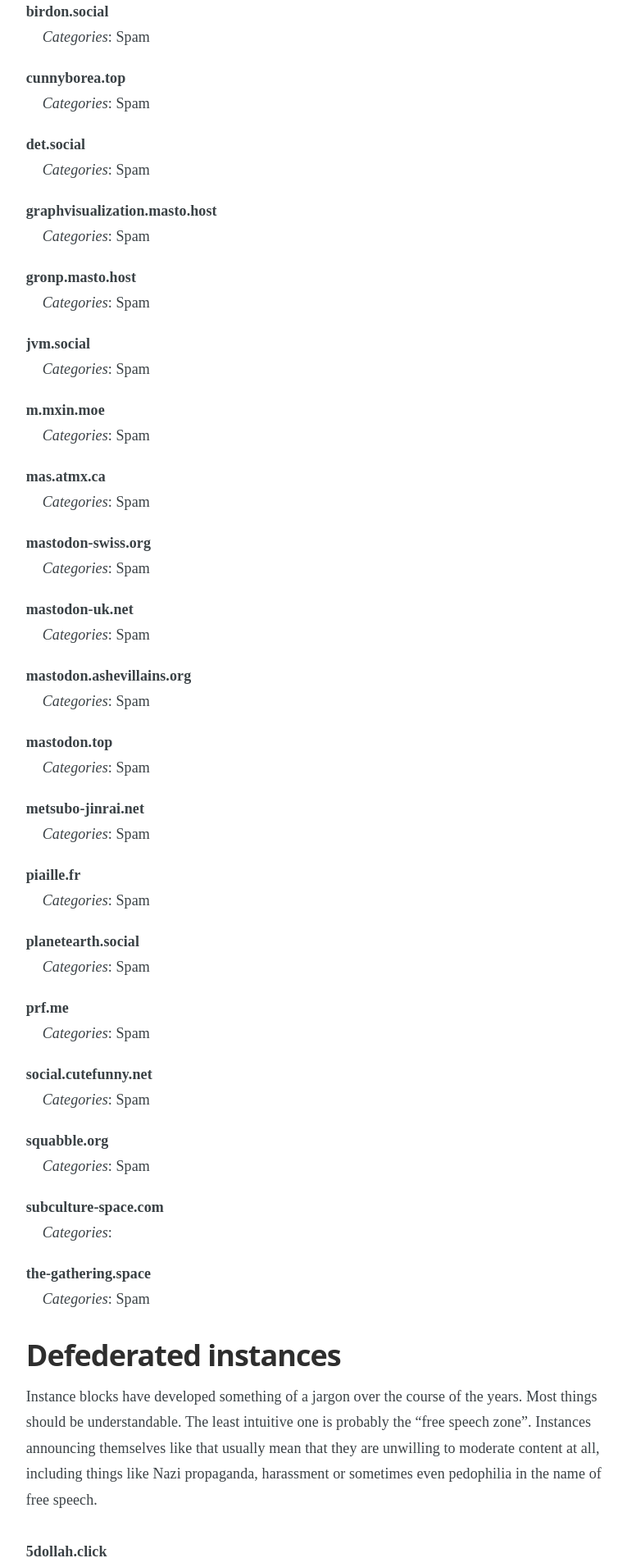
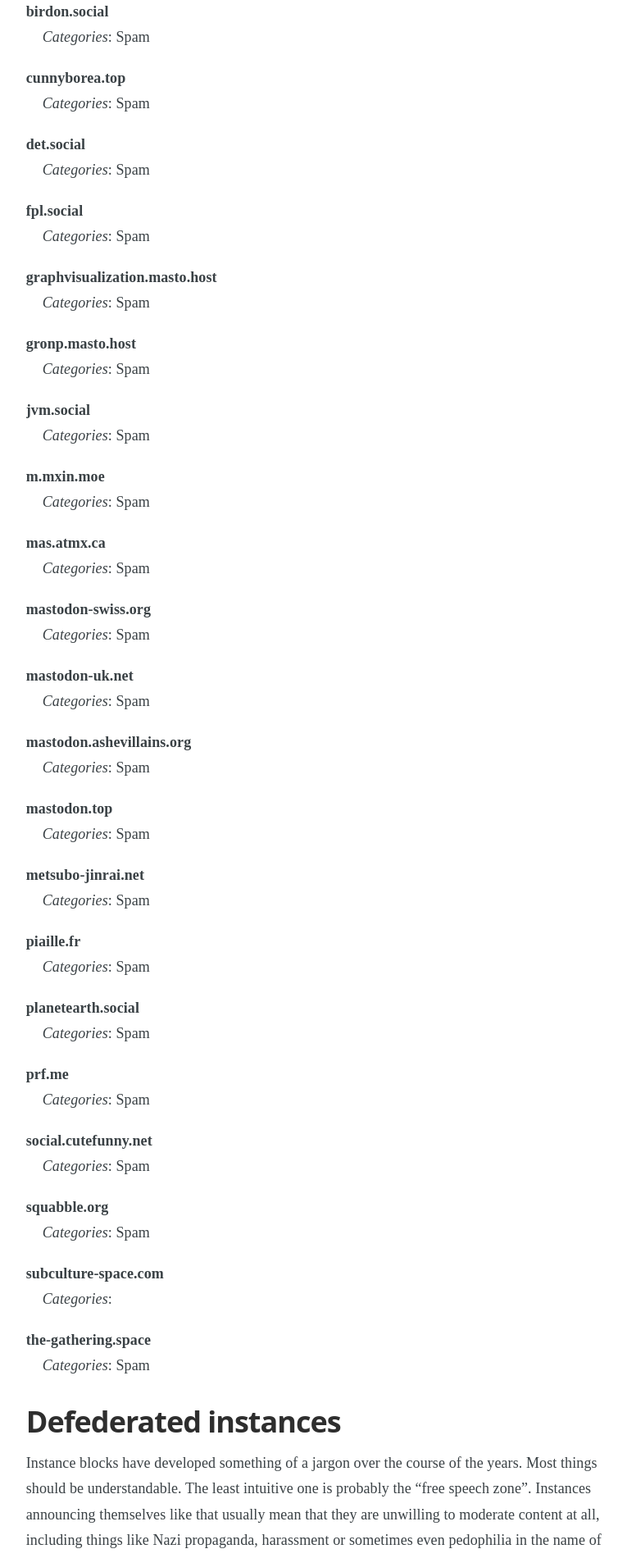
Before and after one commit to chaossocial/meta, a Jekyll site: the page built from federation.md, in a window 1280 px wide. Shown: the part 1235-3135 px from the top of the page at 82% size, without its empty margins (398-1163 px from the left). Built offline with Jekyll 4.4.1, drawn with Linux system fonts in a browser that asks for light colours; some of the changed text lies outside the part shown.

Commit message:
Limit fpl.social

```diff
--- a/_data/limited_instances.json
+++ b/_data/limited_instances.json
@@ -45,6 +45,15 @@
   },
   {
     "instance": "det.social",
+    "tags": [
+      "SPAM"
+    ],
+    "receipts": [],
+    "comment_en": "",
+    "comment_de": ""
+  },
+  {
+    "instance": "fpl.social",
     "tags": [
       "SPAM"
     ],
```
